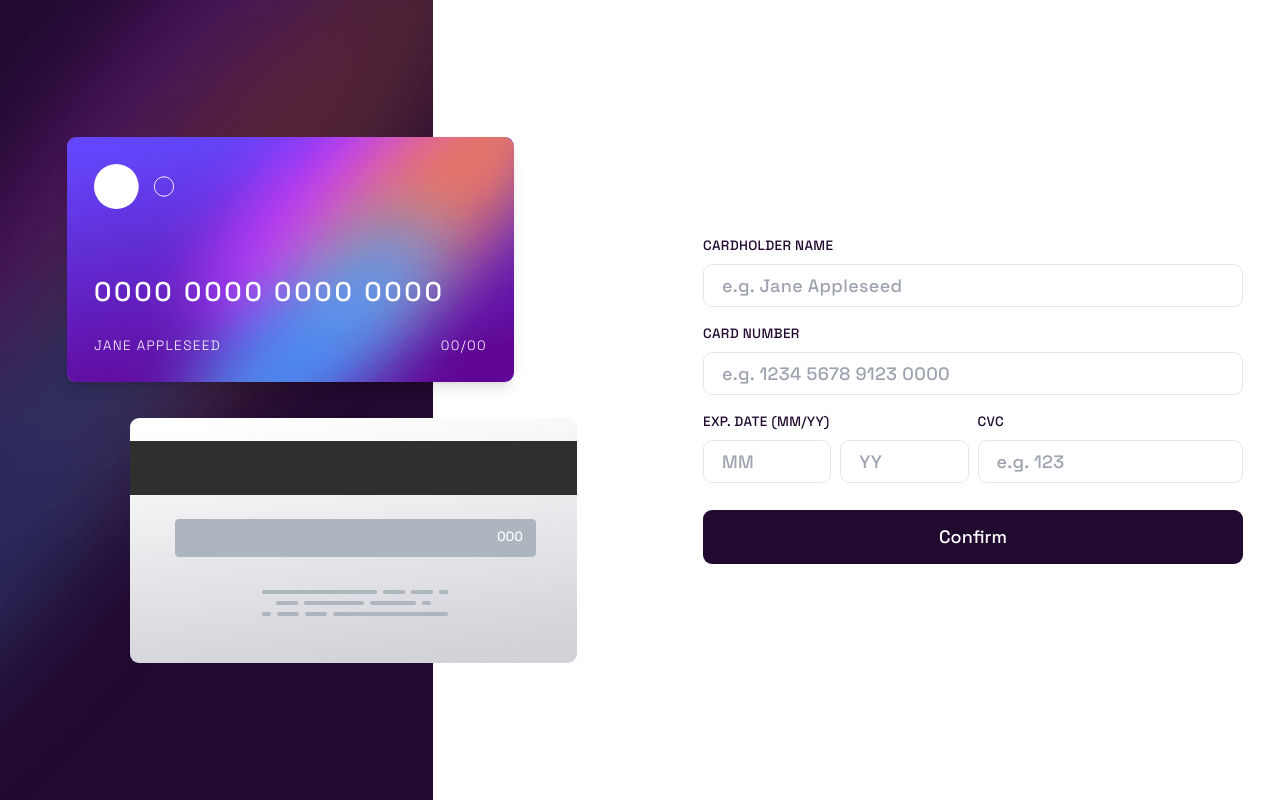
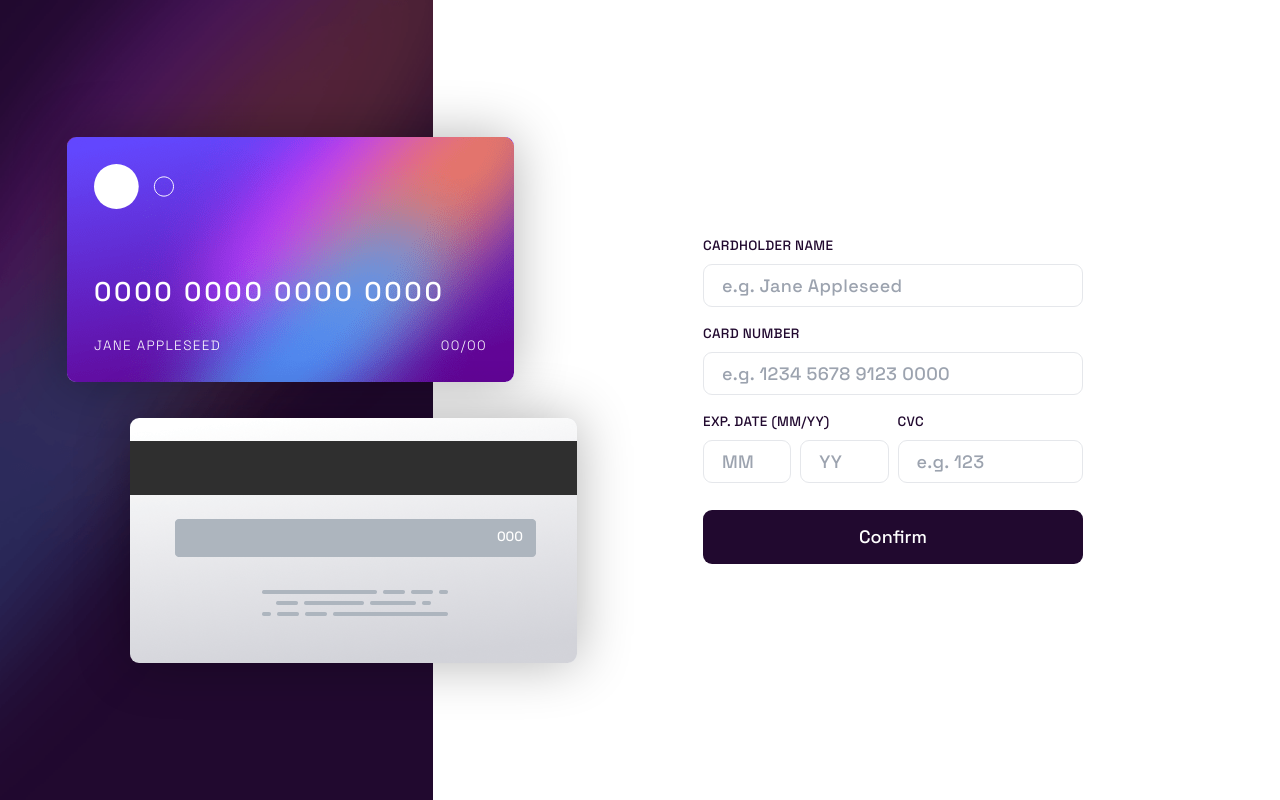
Before and after one commit to riccardofano/interactive-card-details, a React (Vite) app: page / in a window 1280 px wide. Built offline with nearby package versions, Linux system fonts and the light colour scheme.

Commit message:
add submitted view

```diff
--- a/src/App.tsx
+++ b/src/App.tsx
@@ -1,6 +1,9 @@
-import { useState } from "react";
+import { FormEvent, useState } from "react";
+
+import Form from "./components/Form";
+
 import cardLogo from "./assets/card-logo.svg";
-import Form from "./components/Form";
+import iconComplete from "./assets/icon-complete.svg";
 
 export type FormData = {
   cardHolder: string;
@@ -11,6 +14,7 @@ export type FormData = {
 };
 
 function App() {
+  const [submitted, setSubmitted] = useState(false);
   const [formData, setFormData] = useState<FormData>({
     cardHolder: "",
     cardNumber: "",
@@ -18,6 +22,13 @@ function App() {
     year: "",
     cvc: "",
   });
+
+  const handleSubmit = (event: FormEvent<HTMLFormElement>) => {
+    event.preventDefault();
+    if (event.currentTarget.checkValidity()) {
+      setSubmitted(true);
+    }
+  };
 
   return (
     <div className="lg:grid lg:grid-cols-2 lg:gap-28 lg:min-h-screen">
@@ -32,7 +43,7 @@ function App() {
           <div
             className="card card-front
               lg:mt-auto lg:ml-auto lg:mr-14 lg:-order-1 lg:static
-              absolute left-0 top-[45%] lg:p-6 p-4 grid shadow-lg bg-purple-500"
+              absolute left-0 top-[45%] lg:p-6 p-4 grid bg-purple-500"
           >
             <img className="lg:h-10 h-8" src={cardLogo} alt="" />
             <div className="mt-auto">
@@ -49,7 +60,21 @@ function App() {
       </header>
 
       <main className="lg:self-center lg:m-0 mx-4 mt-20">
-        <Form formData={formData} setFormData={setFormData} />
+        {submitted ? (
+          <div className="grid text-center max-w-[380px] lg:ml-0 lg:mr-8 mx-auto">
+            <img className="mx-auto" src={iconComplete} alt="" />
+            <h1 className="mt-6 text-lg uppercase text-violet-800">Thank you!</h1>
+            <p className="mt-4 text-violet-600">We've added your card details</p>
+            <button
+              className="p-4 mt-10 leading-none rounded-lg text-base text-white bg-violet-800"
+              onClick={() => setSubmitted(false)}
+            >
+              Continue
+            </button>
+          </div>
+        ) : (
+          <Form formData={formData} setFormData={setFormData} handleSubmit={handleSubmit} />
+        )}
       </main>
     </div>
   );
--- a/src/components/Form.tsx
+++ b/src/components/Form.tsx
@@ -1,4 +1,4 @@
-import { ChangeEvent, Dispatch, SetStateAction } from "react";
+import { ChangeEvent, Dispatch, FormEvent, SetStateAction, useState } from "react";
 
 import type { FormData } from "../App";
 import Entry from "./Entry";
@@ -7,9 +7,10 @@ import Expiration from "./Expiration";
 interface FormProps {
   formData: FormData;
   setFormData: Dispatch<SetStateAction<FormData>>;
+  handleSubmit: (event: FormEvent<HTMLFormElement>) => void;
 }
 
-function Form({ formData, setFormData }: FormProps) {
+function Form({ formData, setFormData, handleSubmit }: FormProps) {
   const handleChange = (key: string, e: ChangeEvent<HTMLInputElement>) => {
     setFormData((data) => ({
       ...data,
@@ -30,7 +31,7 @@ function Form({ formData, setFormData }: FormProps) {
   };
 
   return (
-    <form className="grid gap-4 max-w-[30rem] lg:ml-0 lg:mr-8 mx-auto" action="">
+    <form className="grid gap-4 max-w-[380px] lg:ml-0 lg:mr-8 mx-auto" onSubmit={handleSubmit}>
       <Entry
         label="Cardholder name"
         placeholder="e.g. Jane Appleseed"
@@ -63,7 +64,7 @@ function Form({ formData, setFormData }: FormProps) {
           value={formData.cvc}
           error={{
             validation: "^([0-9]){3}$",
-            message: "Can't be blank, only numbers.",
+            message: "Can't be blank",
           }}
           max={3}
           handleChange={(e) => handleChange("cvc", e)}
--- a/src/index.css
+++ b/src/index.css
@@ -24,6 +24,7 @@
 
   .card {
     @apply lg:w-[447px] w-[286px] lg:h-[245px] h-[157px] rounded-lg bg-contain;
+    box-shadow: 0 0 3rem 0 rgba(0, 0, 0, 0.3);
   }
 
   .card-back {
```
